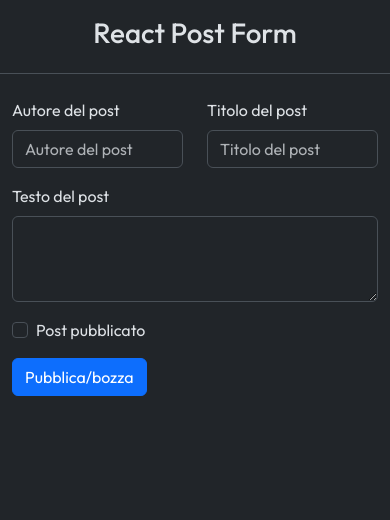
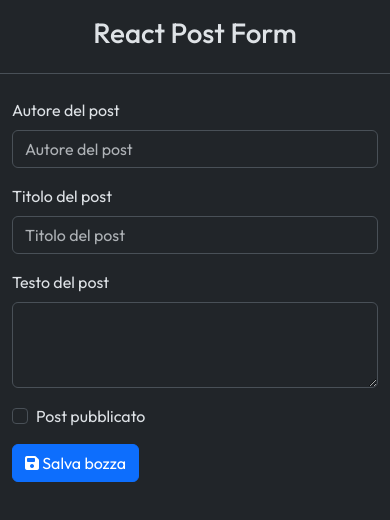
Before and after one commit to lorussogiacomoluca/react-post-form, a React (Vite) app: page / in a window 390 px wide. Shown: the top 520 px of the page. Built offline with nearby package versions, Linux system fonts and the light colour scheme.

Commit message:
[FINAL] Responsive design and Variable text for save draft / public post button

```diff
--- a/src/components/PostForm.jsx
+++ b/src/components/PostForm.jsx
@@ -5,7 +5,7 @@ const PostForm = ({ formData, setFormData, handleChange, handleSubmit }) => {
     <div className="row">
       <form onSubmit={handleSubmit}>
         <div className="row">
-          <div className="col-6">
+          <div className="col-12 col-md-6 ">
             <div className="mb-3">
               <label htmlFor="author" className="form-label">
                 Autore del post
@@ -21,7 +21,7 @@ const PostForm = ({ formData, setFormData, handleChange, handleSubmit }) => {
               />
             </div>
           </div>
-          <div className="col-6">
+          <div className="col-12 col-md-6">
             <div className="mb-3">
               <label htmlFor="title" className="form-label">
                 Titolo del post
@@ -69,7 +69,15 @@ const PostForm = ({ formData, setFormData, handleChange, handleSubmit }) => {
           </label>
         </div>
         <button type="submit" className="btn btn-primary">
-          Pubblica/bozza
+          {formData.public ? (
+            <>
+              <i className="fa-solid fa-upload"></i> Pubblica articolo
+            </>
+          ) : (
+            <>
+              <i className="fa-solid fa-floppy-disk"></i> Salva bozza
+            </>
+          )}
         </button>
       </form>
     </div>
```
